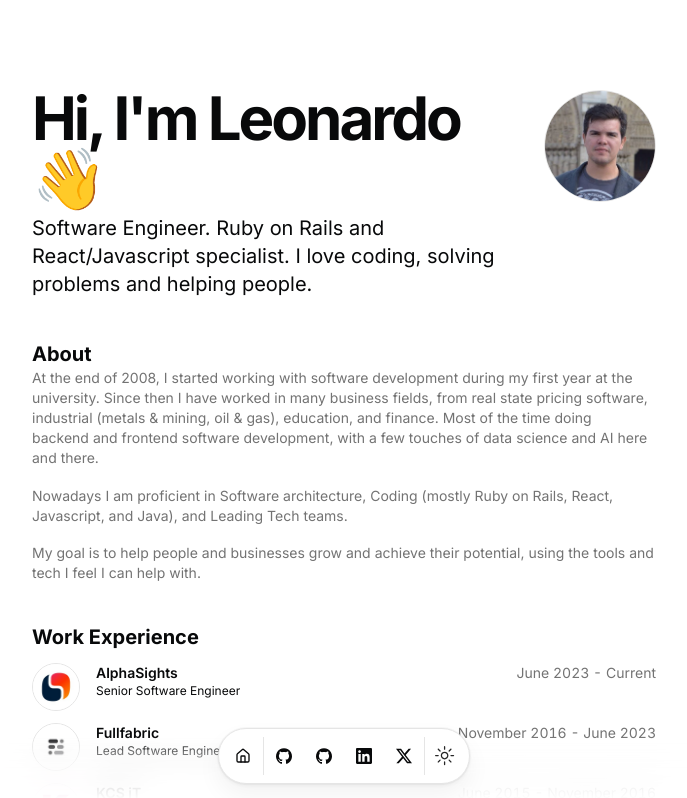
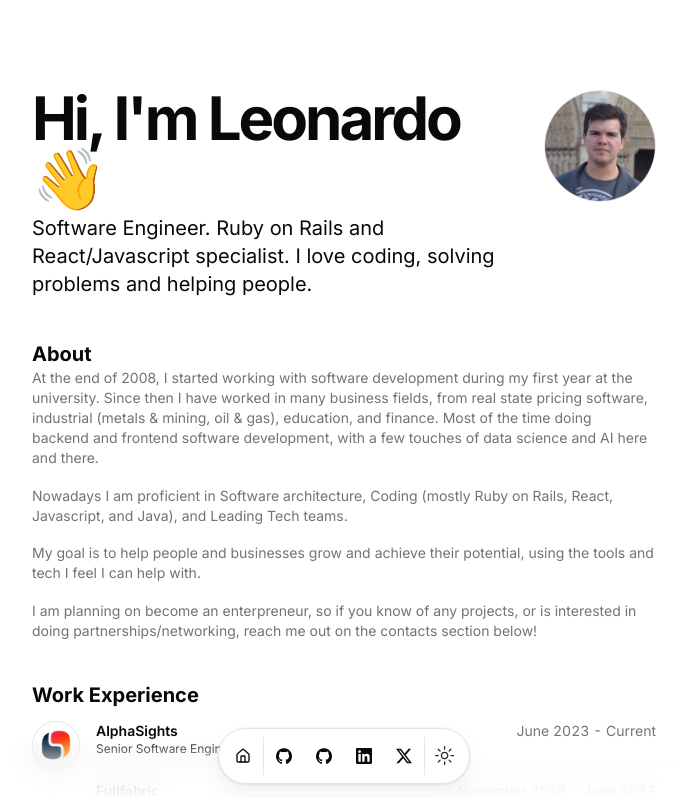
Before and after one commit to leoaretakis/leoaretakis.github.io, a Next.js app: page / in a window 1280 px wide. Shown: the top 798 px of the page, without its empty margins (296-983 px from the left). Built offline with nearby package versions, Linux system fonts and the light colour scheme.

Commit message:
add to about section

```diff
--- a/src/data/resume.tsx
+++ b/src/data/resume.tsx
@@ -12,7 +12,8 @@ export const DATA = {
   summary: [
     "At the end of 2008, I started working with software development during my first year at the university. Since then I have worked in many business fields, from real state pricing software, industrial (metals & mining, oil & gas), education, and finance. Most of the time doing backend and frontend software development, with a few touches of data science and AI here and there.",
     "Nowadays I am proficient in Software architecture, Coding (mostly Ruby on Rails, React, Javascript, and Java), and Leading Tech teams.",
-    "My goal is to help people and businesses grow and achieve their potential, using the tools and tech I feel I can help with."
+    "My goal is to help people and businesses grow and achieve their potential, using the tools and tech I feel I can help with.",
+    "I am planning on become an enterpreneur, so if you know of any projects, or is interested in doing partnerships/networking, reach me out on the contacts section below!"
   ],
   avatarUrl: "/foto_linkedin.jpeg",
   skills: [
```
